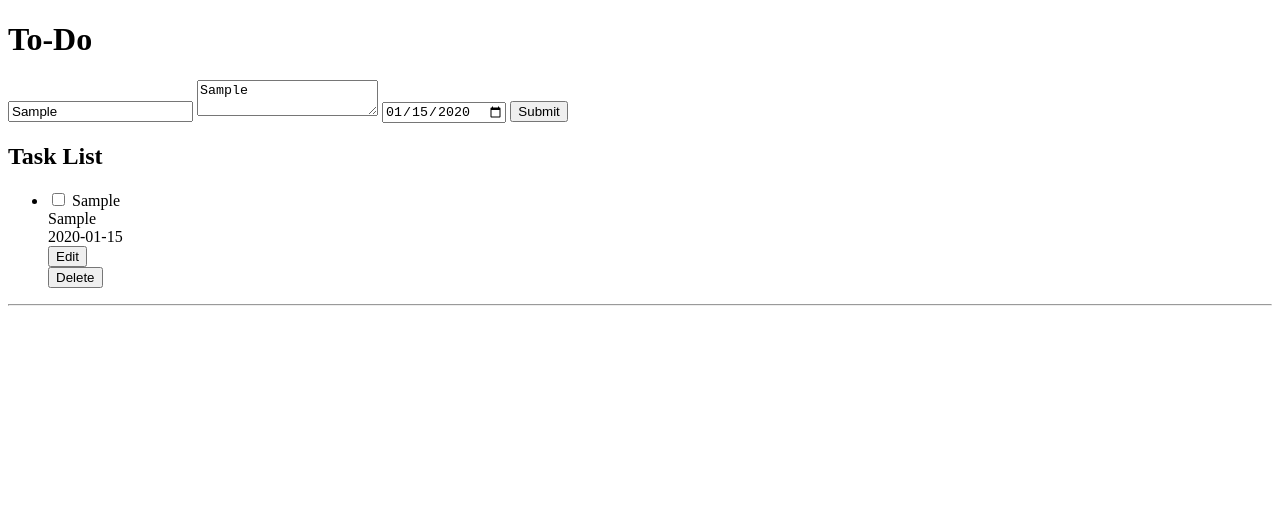
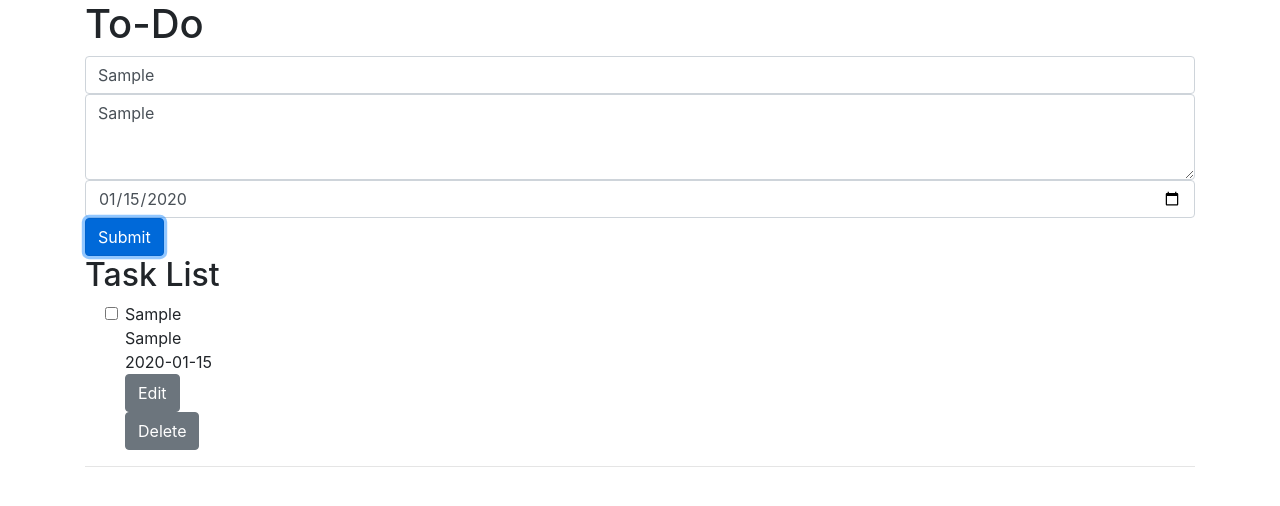
Before and after one commit to IndigoBlack/JavaScript-projects, a plain HTML site: page Todo/index.html in a window 1280 px wide. Both pictures are taken after typing "Sample", "Sample", "2020-01-15" into the empty fields and a click on the button "Submit". Drawn offline with nearby package versions, Linux system fonts and the light colour scheme.

Commit message:
modified

```diff
--- a/Todo/index.html
+++ b/Todo/index.html
@@ -3,6 +3,7 @@
 <head>
     <meta charset="UTF-8">
     <meta name="viewport" content="width=device-width, initial-scale=1.0">
+    <link href="https://stackpath.bootstrapcdn.com/bootstrap/4.5.2/css/bootstrap.min.css" rel="stylesheet">
     <link rel="stylesheet" href="styles.css">
     <title>To-Do</title>
 </head>
@@ -18,13 +19,14 @@
     <div class="container">
         <h1>To-Do</h1>
         <div class="form-container">
-            <input type="text" class="title">
-            <textarea class="description"></textarea>
-            <input type="date" class="date">
-            <button id="submit" onclick="todo()">Submit</button>
+            <input type="text" id="title" class="form-control">
+            <textarea id="description" class="form-control" rows="3"></textarea>
+            <input type="date" id="date" class="form-control">
+            <button id="submit" class="btn btn-primary" onclick="todo()">Submit</button>
         </div>
         <h2>Task List</h2>
         <ul class="task-list"></ul><hr>
+        <div class="checked"> <ul class="checked-tasks"></ul></div>
     </div>
     <script type="text/javascript" src="script.js"></script>
 </body>
--- a/Todo/script.js
+++ b/Todo/script.js
@@ -8,28 +8,53 @@
 */
 
 
+// Still have to deal with the checkbox bugs
 function todo() {
-    const title = document.querySelector(".title").value;
-    const description = document.querySelector(".description").value;
-    const date = document.querySelector(".date").value;
+    const title = document.querySelector("#title").value;
+    const description = document.querySelector("#description").value;
+    const date = document.querySelector("#date").value;
     const taskList = document.querySelector(".task-list");
     const li = document.createElement("li");
     li.innerHTML = `
-        <input type="checkbox">
+        <input type="checkbox" class="form-check-input">
             <span class="task-title">${title}</span><br>
             <span class="task-description">${description}</span><br>
             <span class="task-date">${date}</span><br>
-            <button class="edit-btn">Edit</button><br>
-            <button class="delete-btn">Delete</button><br>
+            <button id="edit-btn" class="btn btn-secondary">Edit</button><br>
+            <button id="delete-btn" class="btn btn-secondary">Delete</button><br>
 
     `;
     taskList.appendChild(li);
+    const taskTitle = li.querySelector(".task-title");
+    const taskDescription = li.querySelector(".task-description");
+    const taskDate = li.querySelector(".task-date");
 
-    const editButton = li.querySelector(".edit-btn");
+    const check = [];
+    const checkbox = document.querySelector(".form-check-input");
+    const checkedTasks = document.querySelector(".checked-tasks");
+    console.log(checkbox.checked)
+    const completed = () => {
+        console.log("Checkbox clicked");
+        if (checkbox.checked) {
+            console.log("Checkbox checked.");
+            check.push(taskTitle.textContent);
+            console.log("It should do now.")
+        }
+
+        for (let i = 0; i < check.length; i++) {
+            if (!checkbox.checked) {
+                check.splice(i, 1);
+                i--;
+            }
+        }
+        let items = check.map(item => `<li>${item}</li>`)
+        checkedTasks.innerHTML = items.join(" ");
+    }
+    checkbox.addEventListener("click", completed);
+
+
+    const editButton = li.querySelector("#edit-btn");
     editButton.addEventListener("click", function() {
-        const taskTitle = li.querySelector(".task-title");
-        const taskDescription = li.querySelector(".task-description");
-        const taskDate = li.querySelector(".task-date");
 
         const updateTitle = prompt("Edit title: ", taskTitle.textContent);
         const updateDescription = prompt("Edit description: ", taskDescription.textContent);
@@ -50,7 +75,7 @@ function todo() {
         */
     });
 
-    const deleteButton = li.querySelector(".delete-btn");
+    const deleteButton = li.querySelector("#delete-btn");
     deleteButton.addEventListener("click", function() {
         taskList.remove(li);
     });
```
